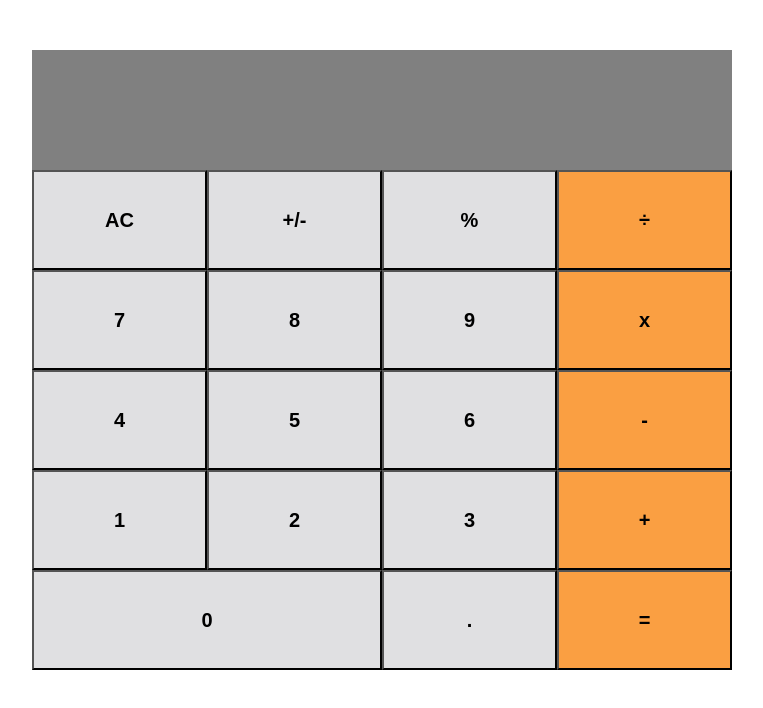
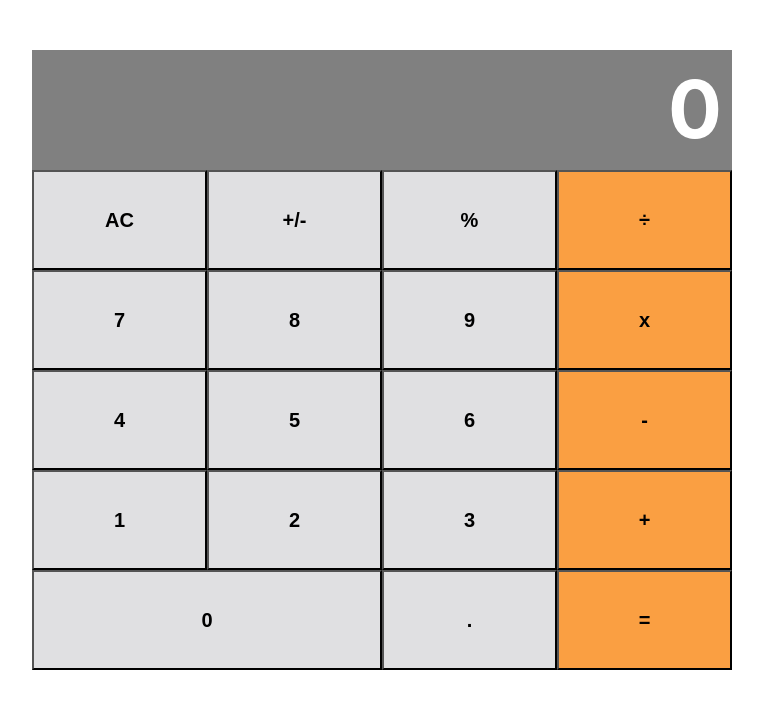
Before and after one commit to moudio/react-calculator, a React (Create React App) app: page / in a window 1280 px wide. Shown: the top 708 px of the page, without its empty margins (258-1021 px from the left). Built offline with nearby package versions, Linux system fonts and the light colour scheme.

Commit message:
Transfering the logic of the app to the calculate.js file

```diff
--- a/src/components/App.js
+++ b/src/components/App.js
@@ -10,82 +10,25 @@ class App extends React.Component {
     super(props);
     this.handleClick = this.handleClick.bind(this);
     this.state = {
-      total: null,
+      total: '0',
       next: null,
       operation: null,
     };
   }
 
-  handleClick(buttonName) {
-    const { total, next, operation } = this.state;
-    if (buttonName === 'AC') {
-      this.setState({
-        total: null,
-        next: null,
-        operation: null,
-      });
-    } else if (buttonName === '+/-') {
-      const newState = calculate(this.state, buttonName);
-      const newTotal = newState.total;
-      const newNext = newState.next;
-      this.setState({ total: newTotal, next: newNext });
-    } else if (Number(buttonName) || Number(buttonName) === 0) {
-      if (!operation) {
-        if (total) {
-          if (total === '0') {
-            this.setState({
-              total: buttonName,
-            });
-          } else {
-            this.setState({
-              total: total.concat(buttonName),
-            });
-          }
-        } else {
-          this.setState({
-            total: buttonName,
-          });
-        }
-      } else if (next) {
-        this.setState({
-          next: next.concat(buttonName),
-        });
-      } else {
-        this.setState({
-          next: buttonName,
-        });
-      }
-    } else if (buttonName === '.') {
-      if (!operation) {
-        if (!(/\D/).test(total)) {
-          this.setState({
-            total: total.concat('.'),
-          });
-        }
-      } else if (!(/\D/).test(next)) {
-        this.setState({
-          next: next.concat('.'),
-        });
-      }
-    } else if (buttonName === '=') {
-      if (total && next && operation) {
-        const result = calculate(this.state, buttonName);
-        const newTotal = result.total;
-        this.setState({
-          total: newTotal,
-          next: null,
-          operation: null,
-        });
-      }
-    } else {
-      this.setState({
-        operation: buttonName,
-      });
-    }
+  handleClick(buttonType) {
+    const { total, next, operation } = calculate(this.state, buttonType);
+    this.setState({
+      total,
+      next,
+      operation,
+    });
   }
 
   render() {
     const { total, next, operation } = this.state;
+
+
     return (
       <div className="App">
         <Display result={
--- a/src/logic/calculate.js
+++ b/src/logic/calculate.js
@@ -1,26 +1,71 @@
 import operate from './operate';
 
-const calculate = ({ total, next, operation }, buttonName) => {
+const calculate = ({ total, next, operation }, buttonType) => {
   const calculator = { total, next, operation };
-  let buttonType = buttonName;
-  if (buttonType === '=') {
-    buttonType = operation;
-  }
+
   if (buttonType === '+/-') {
     if (!calculator.next) {
       calculator.total = (-calculator.total).toString();
-    } else if (calculator.next !== '0') {
+    } else if (calculator.next) {
       calculator.next = (-calculator.next).toString();
     }
+    return calculator;
   }
-  if (buttonType === '+'
-  || buttonType === '-'
-|| buttonType === 'x'
-|| buttonType === '÷'
-|| buttonType === '%') {
-    const result = operate(total, next, buttonType);
-    calculator.total = result;
+  if (
+    buttonType === '+'
+    || buttonType === '-'
+    || buttonType === 'x'
+    || buttonType === '÷'
+    || buttonType === '%'
+  ) {
+    if (calculator.next) {
+      const result = operate(total, next, buttonType);
+      calculator.total = result;
+      return calculator;
+    }
   }
+
+  if (buttonType === 'AC') {
+    calculator.total = '0';
+    calculator.next = null;
+    calculator.operation = null;
+  } else if (Number(buttonType) || Number(buttonType) === 0) {
+    if (!operation) {
+      if (total) {
+        if (total === '0') {
+          calculator.total = buttonType;
+          calculator.next = null;
+        } else {
+          calculator.total = total.concat(buttonType);
+        }
+      } else {
+        calculator.total = buttonType;
+      }
+    } else if (next) {
+      calculator.next = next.concat(buttonType);
+    } else {
+      calculator.next = buttonType;
+    }
+  } else if (buttonType === '.') {
+    if (!operation) {
+      if (!/\D/.test(total)) {
+        calculator.total = total.concat('.');
+      }
+    } else if (!/\D/.test(next)) {
+      calculator.next = next.concat('.');
+    }
+  } else if (buttonType === '=') {
+    if (total && next && operation) {
+      const result = calculate(calculator, operation);
+      const newTotal = result.total;
+      calculator.total = newTotal;
+      calculator.next = null;
+      calculator.operation = null;
+    }
+  } else {
+    calculator.operation = buttonType;
+  }
+
   return calculator;
 };
 
```
